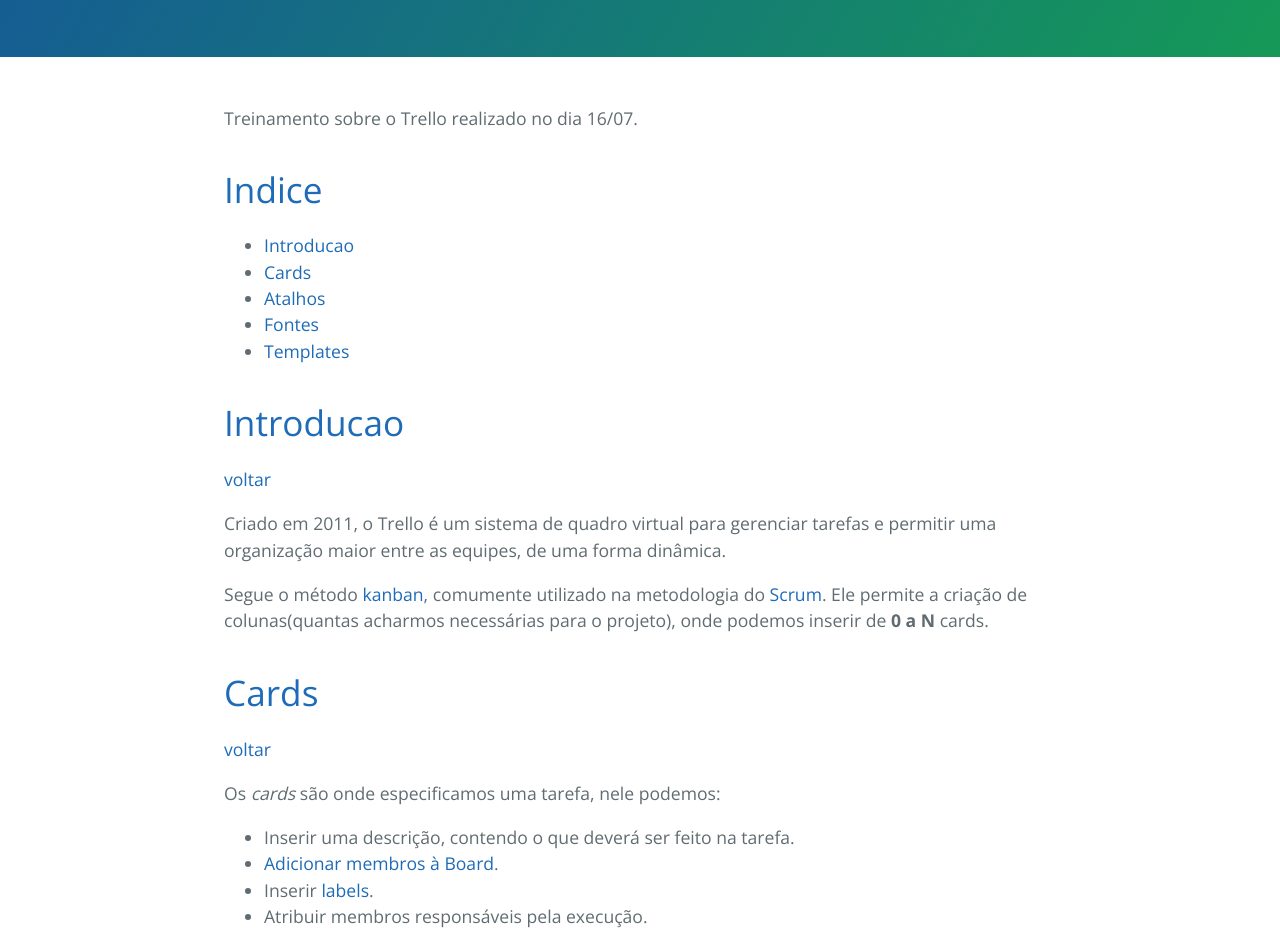
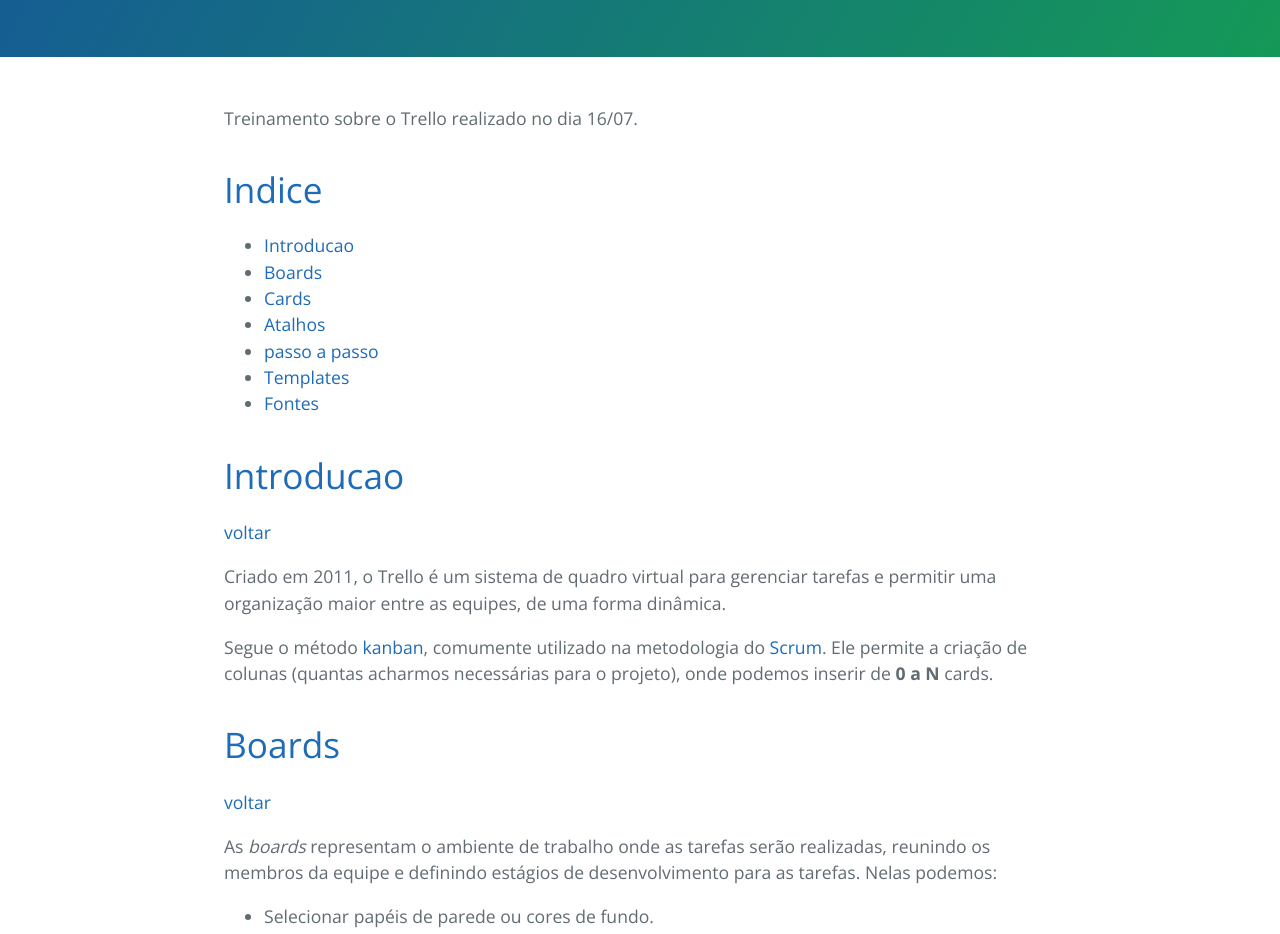
Before and after one commit to vert-capital/vert-capital.github.io, a Jekyll site: the page built from _posts/2018-07-16-treinamento-trello.md, in a window 1280 px wide and 1400 px high, scrolled down 293 px. Shown: the top 934 px of the window. Built offline with Jekyll 4.4.1, drawn with Linux system fonts in a browser that asks for light colours; some of the changed text lies outside the part shown.

Commit message:
adicionar usuário à board

```diff
--- a/_posts/2018-07-16-treinamento-trello.md
+++ b/_posts/2018-07-16-treinamento-trello.md
@@ -5,24 +5,34 @@ Treinamento sobre o Trello realizado no dia 16/07.
 
 # [Indice][indice]
 * [Introducao][Introducao]
+* [Boards][Boards]
 * [Cards][Cards]
 * [Atalhos][Atalhos]
+* [passo a passo][passo-a-passo]
+* [Templates][templates]
 * [Fontes][Fontes]
-* [Templates][templates]
+
 
 # [Introducao][Introducao]
 [voltar][Voltar]
 
 Criado em 2011, o Trello é um sistema de quadro virtual para gerenciar tarefas e permitir uma organização maior entre as equipes, de uma forma dinâmica.
 
-Segue o método [kanban][kanban], comumente utilizado na metodologia do [Scrum][scrum]. Ele permite a criação de colunas(quantas acharmos necessárias para o projeto),
+Segue o método [kanban][kanban], comumente utilizado na metodologia do [Scrum][scrum]. Ele permite a criação de colunas (quantas acharmos necessárias para o projeto),
 onde podemos inserir de **0 a N** cards.
 
+# [Boards][Boards]
+[voltar][Voltar]
+
+As *boards* representam o ambiente de trabalho onde as tarefas serão realizadas, reunindo os membros da equipe e definindo estágios de desenvolvimento para as tarefas. Nelas podemos:
+* Selecionar papéis de parede ou cores de fundo.
+* Definir as *listas*, que representam os estágios de desenvolvimento para as tarefas.
+* [Adicionar usuários à equipe][adicionar-usuarios-a-equipe]
 
 # [Cards][Cards]
 [voltar][Voltar]
 
-Os *cards* são onde especificamos uma tarefa, nele podemos:
+Os *cards* são onde especificamos uma tarefa. Nele podemos:
 * Inserir uma descrição, contendo o que deverá ser feito na tarefa.
 * [Adicionar membros à Board][inserindo-membros-a-uma-board].
 * Inserir [labels][labels-ref].
@@ -81,6 +94,8 @@ Os *cards* são onde especificamos uma tarefa, nele podemos:
 [passo-a-passo]: #passo-a-passo
 [enviando-um-comentario-por-email]: #enviando-um-comentario-por-email
 [inserindo-membros-a-uma-board]: #inserindo-membros-a-uma-board
+[Boards]: #boards
+[adicionar-usuarios-a-equipe]: #adicionar-usuarios-a-equipe
 
 [kanban]: https://pt.wikipedia.org/wiki/Kanban
 [scrum]: http://br.blog.trello.com/scrum-metodologia-agil/
```
Also changed, not shown: other parts of _posts/2018-07-16-treinamento-trello.md (+3 -0 lines), assets/img/treinamento-trello/trello_add_user_1.png (added).
